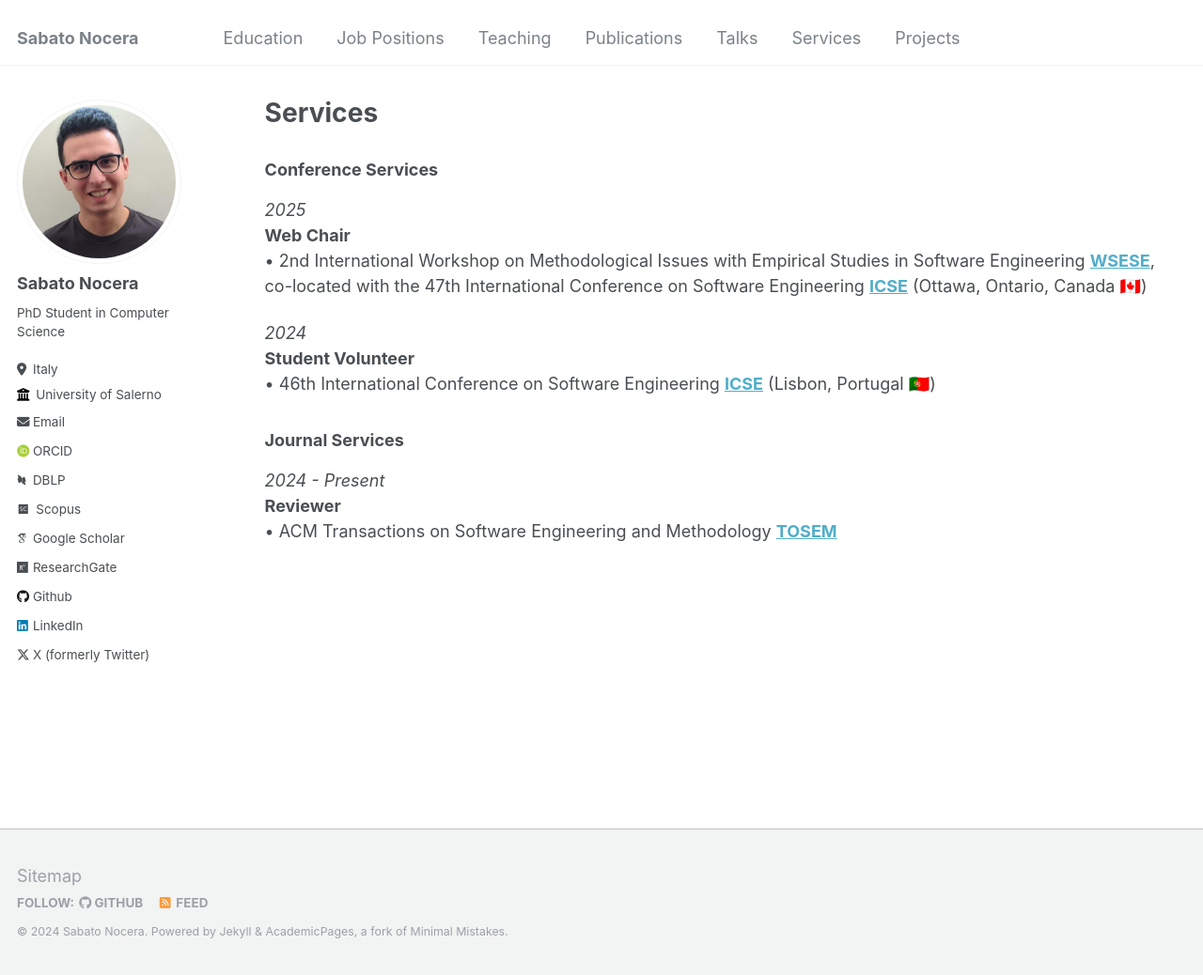
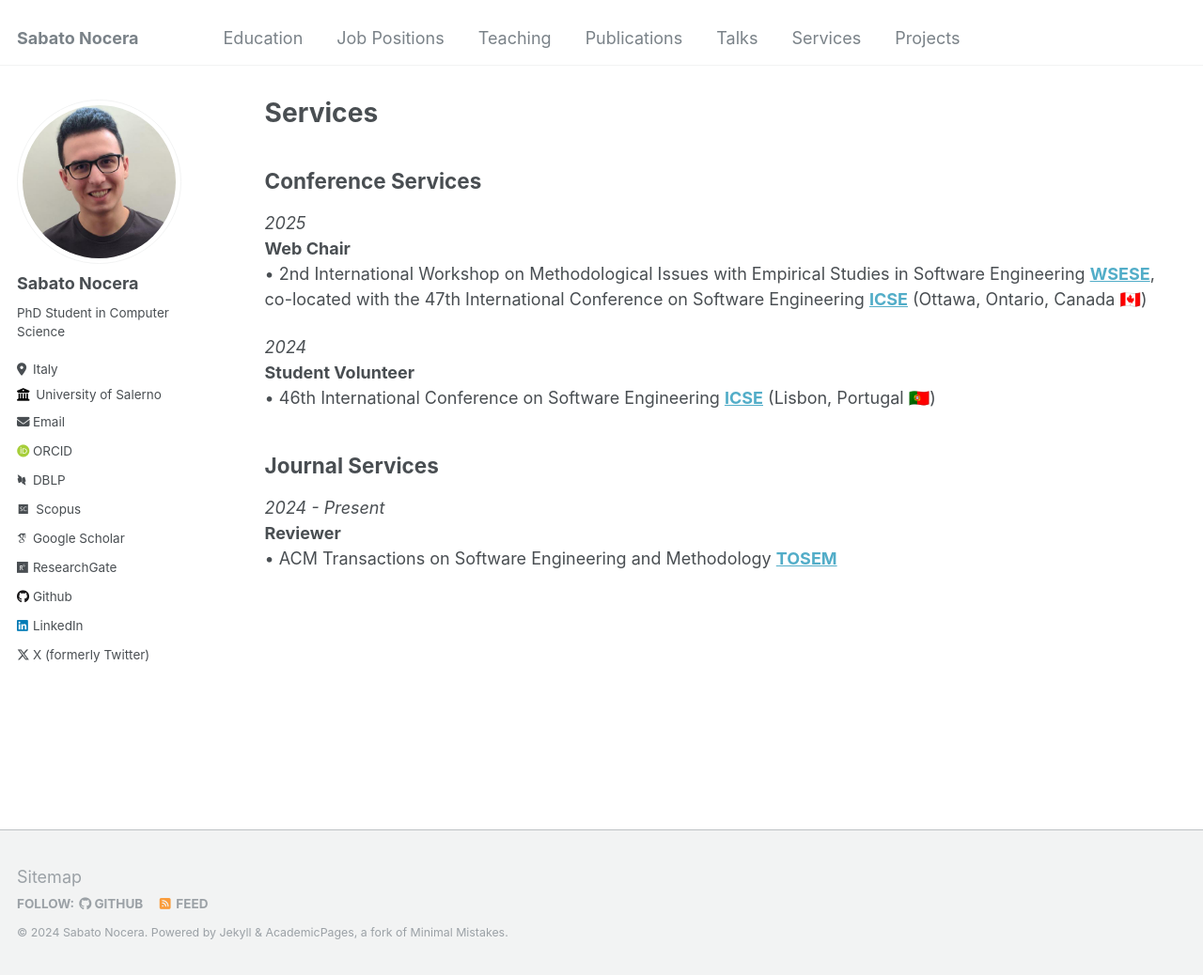
Before and after one commit to sabato-nocera/sabato-nocera.github.io, a Jekyll site: the page built from _pages/services.md, in a window 1280 px wide and 1038 px high. Shown: the whole window at 94% size. Built offline with Jekyll 4.4.1, drawn with Linux system fonts in a browser that asks for light colours; some web fonts are replaced.

```diff
--- a/_pages/services.md
+++ b/_pages/services.md
@@ -13,7 +13,7 @@ author_profile: true
 
 
 
-### Conference Services
+## Conference Services
 
 _2025<br/>_
 **Web Chair**<br/>
@@ -25,7 +25,7 @@ _2024<br/>_
 
 
 
-### Journal Services
+## Journal Services
 
 _2024 - Present<br/>_
 **Reviewer**<br/>
```
